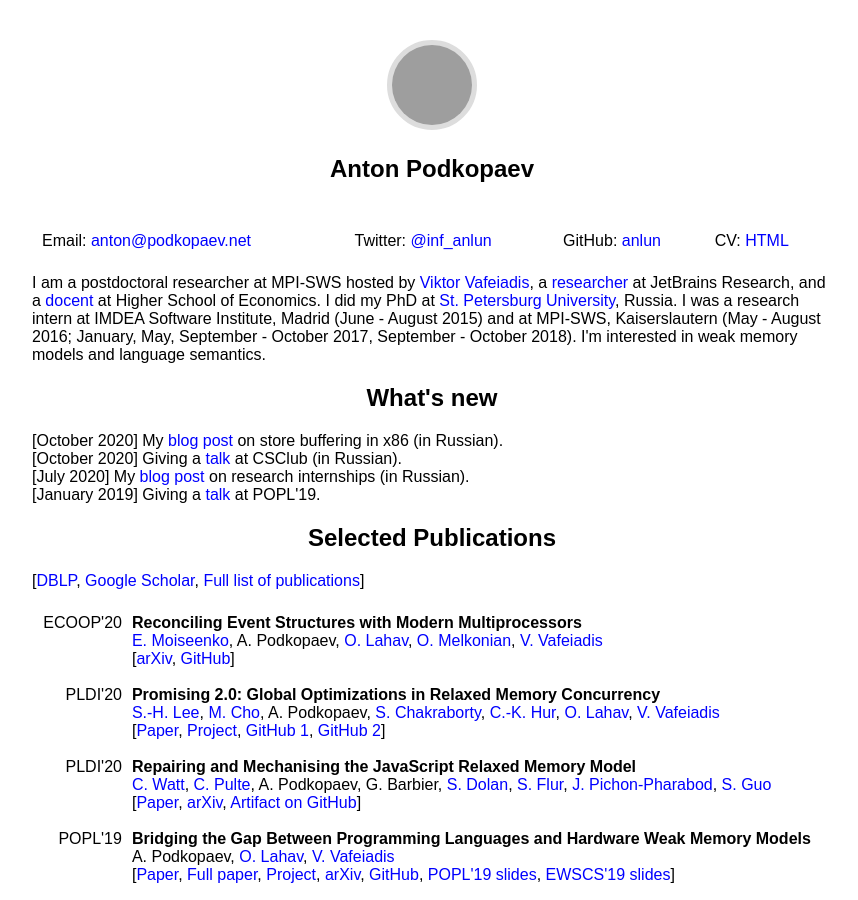
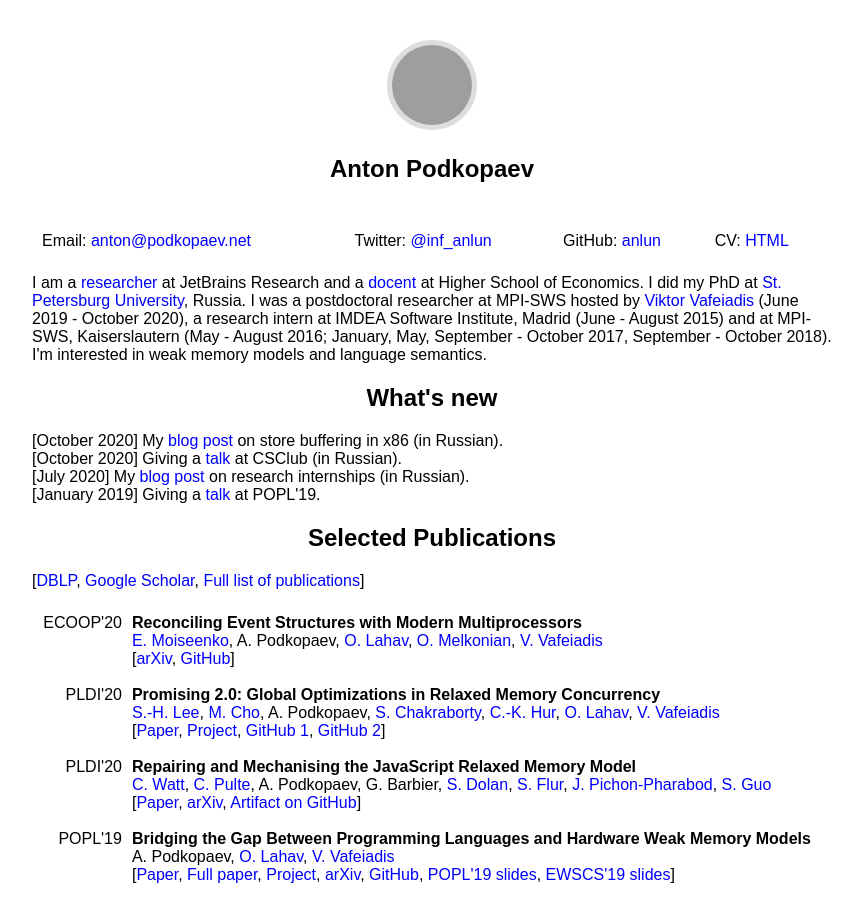
Before and after one commit to anlun/anlun.github.io, a Jekyll site: the page built from index.html, in a window 1280 px wide and 900 px high. Shown: the whole window, without its empty margins (208-1066 px from the left). Built offline with Jekyll 4.4.1, drawn with Linux system fonts in a browser that asks for light colours; some web fonts are replaced; grey boxes are pictures that could not be loaded.

Commit message:
Postdoc finished

```diff
--- a/index.html
+++ b/index.html
@@ -36,11 +36,11 @@
 
 
 <section>
-I am a postdoctoral researcher at MPI-SWS hosted by <a href="https://people.mpi-sws.org/~viktor/">Viktor Vafeiadis</a>,
-a <a href="https://research.jetbrains.org/researchers/anton">researcher</a> at JetBrains Research, and
+I am a <a href="https://research.jetbrains.org/researchers/anton">researcher</a> at JetBrains Research and
 a <a href="https://www.hse.ru/en/org/persons/228842652">docent</a> at Higher School of Economics.
 I did my PhD at <a href="http://english.spbu.ru/">St. Petersburg University</a>, Russia.
-I was a research intern at IMDEA Software Institute, Madrid (June - August 2015) and
+I was a postdoctoral researcher at MPI-SWS hosted by <a href="https://people.mpi-sws.org/~viktor/">Viktor Vafeiadis</a> (June 2019 - October 2020),
+a research intern at IMDEA Software Institute, Madrid (June - August 2015) and
 at MPI-SWS, Kaiserslautern (May - August 2016; January, May, September - October 2017, September - October 2018).
 I'm interested in weak memory models and language semantics.
 </section>
```
Also changed, not shown: cv.md (+1 -1 lines).
